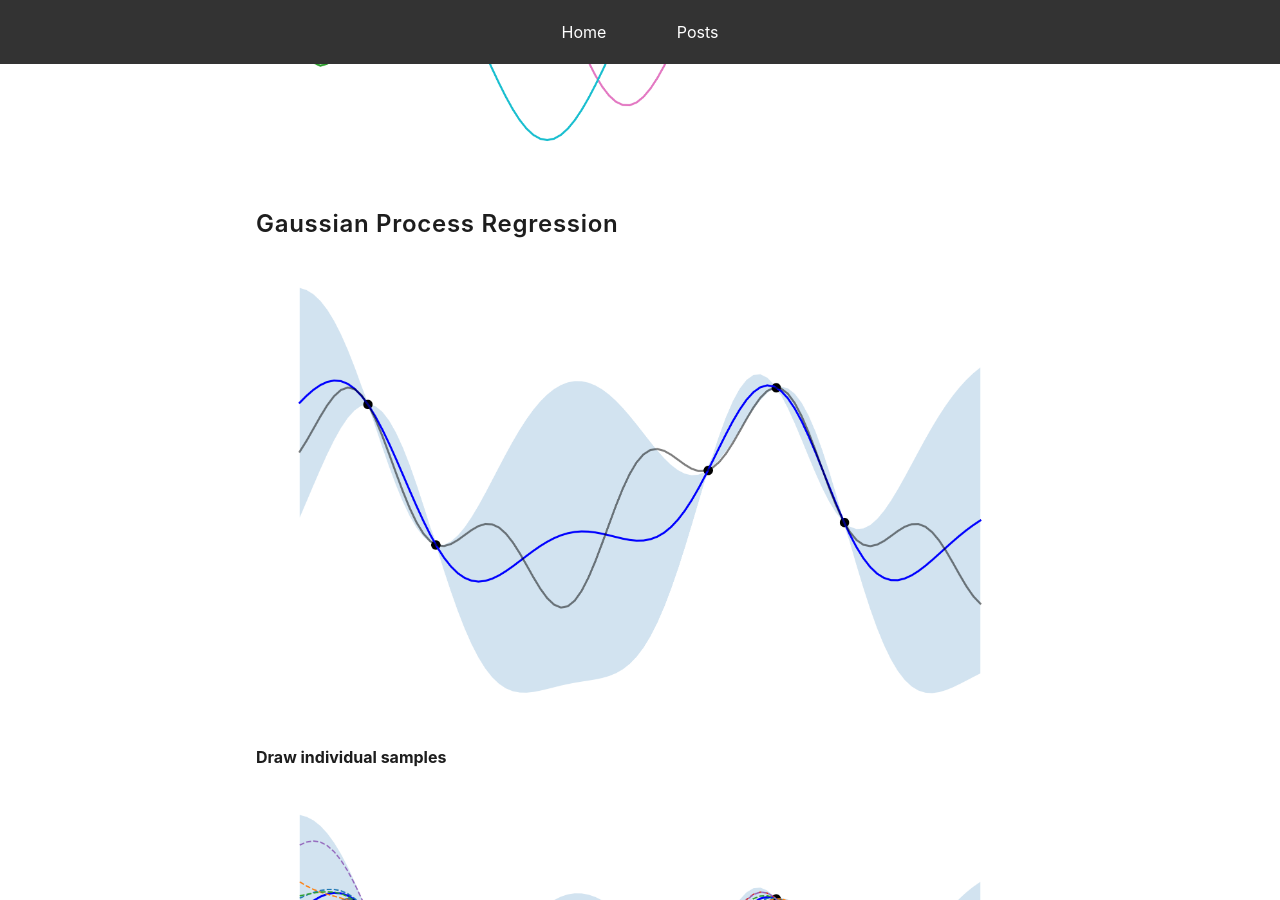
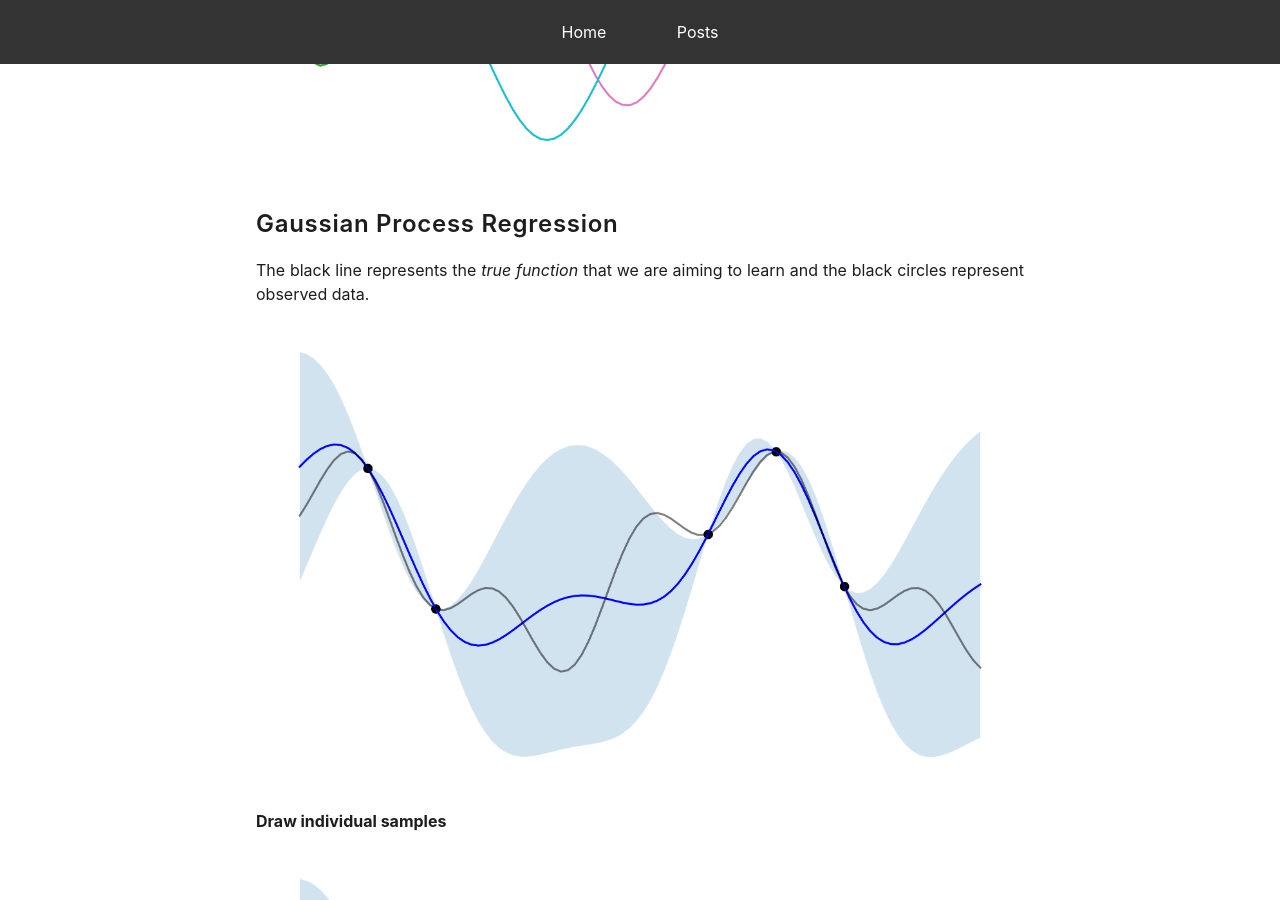
Before and after one commit to mark-hobbs/mark-hobbs.github.io, a Jekyll site: the page built from _posts/2025-05-30-gp.md, in a window 1280 px wide and 900 px high, scrolled down 689 px. Built offline with Jekyll 4.4.1, drawn with Linux system fonts in a browser that asks for light colours.

Commit message:
General updates

```diff
--- a/_posts/2025-05-30-gp.md
+++ b/_posts/2025-05-30-gp.md
@@ -21,6 +21,8 @@ A Gaussian Process (GP) is a prior over functions - you can think of it as a way
 
 <!-- Gaussian Process Regression (GPR) is what happens when you condition the GP on observed data points. Now, the GP does not just sample random functions - it samples functions that pass through (or near) the training data, while still capturing uncertainty in areas where you have no observations. -->
 
+The black line represents the *true function* that we are aiming to learn and the black circles represent observed data.
+
 ![](/assets/images/gp-2.png)
 
 **Draw individual samples**
```
